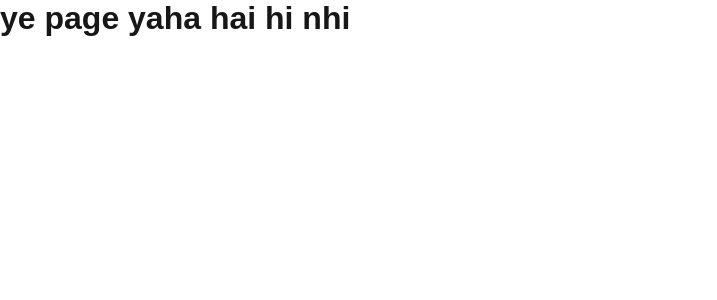
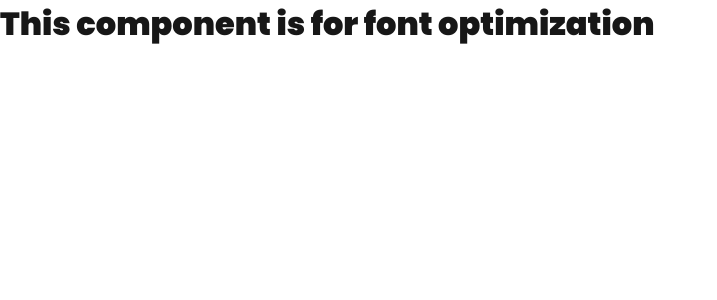
Before and after one commit to rohit1620/nextjs_withTechzeen, a Next.js app in the folder rohit/: page /font-optimization in a window 1280 px wide. Before the commit this address had no page. Shown: the top 300 px of the page, without its empty margins (0-717 px from the left). Built offline with nearby package versions, Linux system fonts and the light colour scheme.

Commit message:
add file

```diff
--- /dev/null
+++ b/rohit/src/app/font-optimization/page.jsx
@@ -0,0 +1,21 @@
+import { Poppins } from "next/font/google";
+const poppins = Poppins({
+  weight: "900",
+  subsets: ["latin"],
+  display: "swap",
+});
+
+const FontOptimization = () => {
+  return (
+    <div>
+      {/* <h1 style={{ fontFamily: "Poppins", fontWeight: 300 }}>
+        This component is for font optimization
+      </h1> */}
+      <h1 className={poppins.className}>
+        This component is for font optimization
+      </h1>
+    </div>
+  );
+};
+
+export default FontOptimization;
--- a/rohit/src/app/layout.js
+++ b/rohit/src/app/layout.js
@@ -20,6 +20,11 @@ export const metadata = {
 export default function RootLayout({ children }) {
   return (
     <html lang="en">
+      {/* <head>
+        <link rel="preconnect" href="https://fonts.googleapis.com" />
+<link rel="preconnect" href="https://fonts.gstatic.com" crossorigin />
+<link href="https://fonts.googleapis.com/css2?family=Exile&display=swap" rel="stylesheet"></link>
+      </head> */}
       <body className={`${geistSans.variable} ${geistMono.variable}`}>
         {children}
       </body>
```
